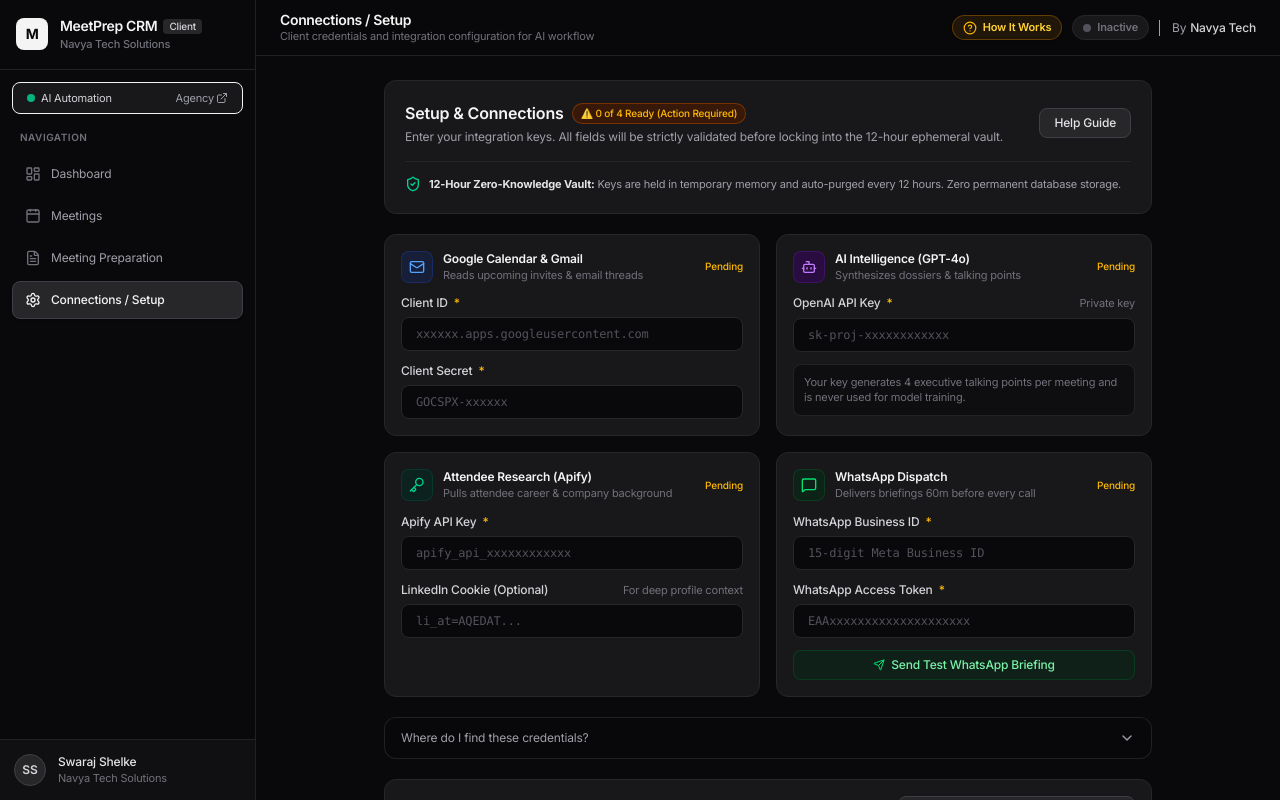
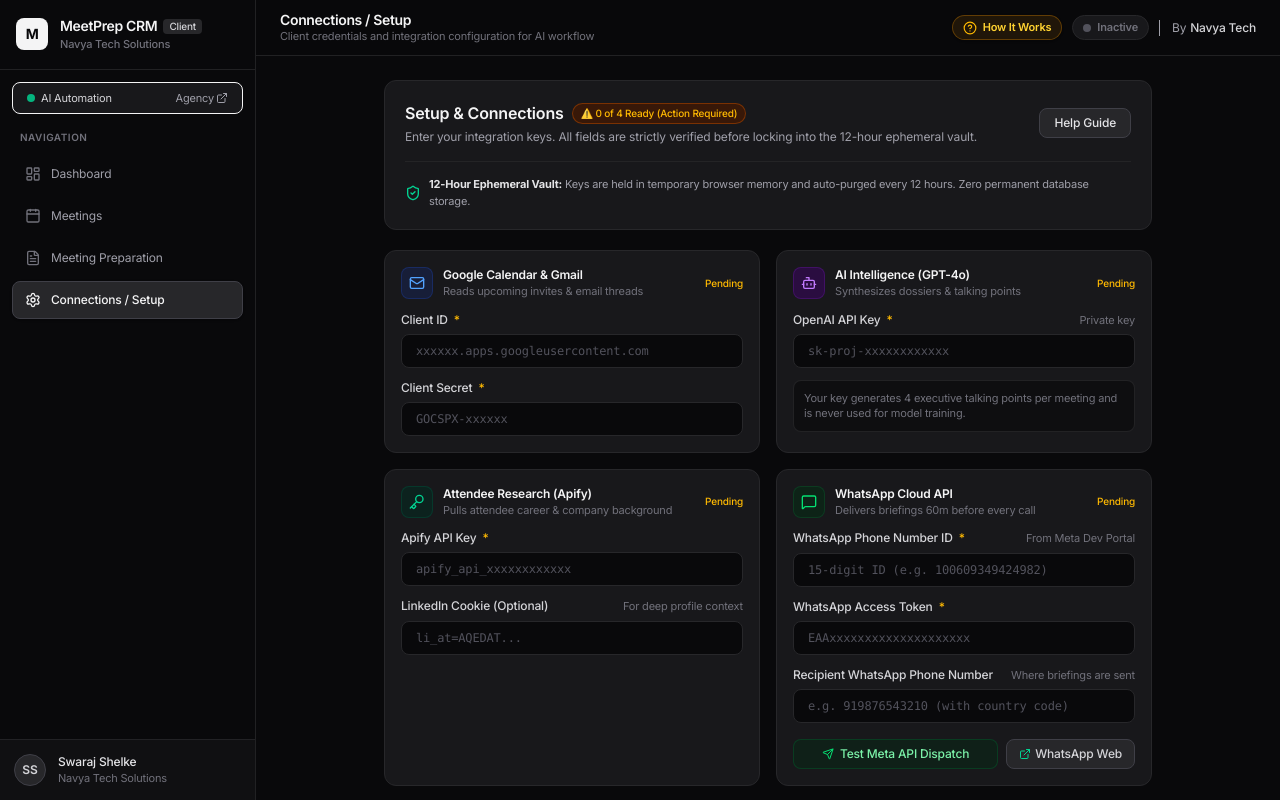
Before and after one commit to swarajshelke12/CRM_Nayva_tech, a React (Vite) app: page / in a window 1280 px wide. Both pictures are taken after a click on the button "Connections". Shown: the top 800 px of the page. Built offline with nearby package versions, Linux system fonts and the light colour scheme; no server answers.

Commit message:
Ponytail updates

```diff
--- a/src/components/views/ConnectionsView.tsx
+++ b/src/components/views/ConnectionsView.tsx
@@ -16,7 +16,8 @@
   RotateCcw,
   Send,
   ChevronDown,
-  ChevronUp
+  ChevronUp,
+  ExternalLink
 } from 'lucide-react';
 
 function formatRemainingTime(ms: number): string {
@@ -35,7 +36,8 @@
   | 'apifyApiKey'
   | 'linkedInCookie'
   | 'whatsAppBusinessId'
-  | 'whatsAppAccessToken';
+  | 'whatsAppAccessToken'
+  | 'whatsAppRecipientPhone';
 
 export type FieldErrors = Partial<Record<FieldKey, string>>;
 
@@ -72,9 +74,9 @@
       return undefined;
 
     case 'whatsAppBusinessId':
-      if (!val) return 'This field is remaining: Enter your Meta WhatsApp Business ID.';
-      if (!/^\d{10,20}$/.test(val)) {
-        return 'Invalid format: Must be a numeric Meta Business Account ID (10 to 20 digits).';
+      if (!val) return 'This field is remaining: Enter your Meta Phone Number ID.';
+      if (!/^\d{10,20}$/.test(val.replace(/\D/g, ''))) {
+        return 'Invalid format: Must be the 10-20 digit numeric Phone Number ID from Meta Dev Portal.';
       }
       return undefined;
 
@@ -82,6 +84,12 @@
       if (!val) return 'This field is remaining: Enter your WhatsApp Access Token.';
       if (!val.startsWith('EAA') || val.length < 25) {
         return 'Invalid format: Meta Access Token must start with "EAA..." (min 25 chars).';
+      }
+      return undefined;
+
+    case 'whatsAppRecipientPhone':
+      if (val && !/^\+?\d{8,16}$/.test(val.replace(/[\s()-]/g, ''))) {
+        return 'Invalid format: Must include country code (e.g. 919876543210 or +12345678900).';
       }
       return undefined;
 
@@ -129,6 +137,14 @@
       }
     }
   });
+
+  if (form.whatsAppRecipientPhone?.trim()) {
+    const err = validateSingleField('whatsAppRecipientPhone', form.whatsAppRecipientPhone);
+    if (err) {
+      errors.whatsAppRecipientPhone = err;
+      formatErrorCount++;
+    }
+  }
 
   if (form.linkedInCookie?.trim()) {
     const err = validateSingleField('linkedInCookie', form.linkedInCookie);
@@ -339,7 +355,7 @@
     const tokenErr = validateSingleField('whatsAppAccessToken', form.whatsAppAccessToken);
 
     if (bizErr || tokenErr) {
-      showToast('Please enter a valid WhatsApp Business ID and Access Token before testing.', 'error');
+      showToast('Please enter a valid WhatsApp Phone Number ID and Access Token before testing.', 'error');
       setErrors((prev) => ({
         ...prev,
         whatsAppBusinessId: bizErr,
@@ -349,8 +365,18 @@
       return;
     }
 
+    if (!form.whatsAppRecipientPhone?.trim()) {
+      showToast('Please enter your recipient WhatsApp phone number (with country code) below.', 'info');
+      setErrors((prev) => ({
+        ...prev,
+        whatsAppRecipientPhone: 'Enter recipient WhatsApp phone number (e.g. 919876543210).'
+      }));
+      setTouched((prev) => ({ ...prev, whatsAppRecipientPhone: true }));
+      return;
+    }
+
     setIsTestingWhatsApp(true);
-    await testWhatsAppAlert();
+    await testWhatsAppAlert(form.whatsAppRecipientPhone);
     setIsTestingWhatsApp(false);
   };
 
@@ -359,6 +385,15 @@
     setErrors({});
     setTouched({});
     setHasAttemptedSubmit(false);
+  };
+
+  const handleDirectWhatsAppTest = () => {
+    const text = `🚀 *MeetPrep CRM Direct WhatsApp Test*\n\nYour AI meeting preparation briefing portal is connected and ready.`;
+    const recipient = form.whatsAppRecipientPhone ? form.whatsAppRecipientPhone.replace(/\D/g, '') : '';
+    const url = recipient
+      ? `https://wa.me/${recipient}?text=${encodeURIComponent(text)}`
+      : `https://wa.me/?text=${encodeURIComponent(text)}`;
+    window.open(url, '_blank', 'noopener,noreferrer');
   };
 
   return (
@@ -386,7 +421,7 @@
               </span>
             </div>
             <p className="text-xs text-zinc-400">
-              Enter your integration keys. All fields will be strictly validated before locking into the 12-hour ephemeral vault.
+              Enter your integration keys. All fields are strictly verified before locking into the 12-hour ephemeral vault.
             </p>
           </div>
 
@@ -401,12 +436,12 @@
           </div>
         </div>
 
-        {/* 12-Hour Ephemeral Privacy Assurance */}
+        {/* 12-Hour Ephemeral Privacy Assurance Banner */}
         <div className="mt-4 pt-3.5 border-t border-zinc-800/80 flex flex-col sm:flex-row sm:items-center justify-between gap-2.5 text-[11px] text-zinc-400">
           <div className="flex items-center gap-2">
             <ShieldCheck className="w-4 h-4 text-emerald-400 flex-shrink-0" />
             <span>
-              <strong className="text-zinc-200">12-Hour Zero-Knowledge Vault:</strong> Keys are held in temporary memory and auto-purged every 12 hours. Zero permanent database storage.
+              <strong className="text-zinc-200">12-Hour Ephemeral Vault:</strong> Keys are held in temporary browser memory and auto-purged every 12 hours. Zero permanent database storage.
             </span>
           </div>
           {isConfigured && credentials.expiresAtTimestamp && (
@@ -554,7 +589,7 @@
                 <MessageSquare className="w-4 h-4" />
               </div>
               <div>
-                <h3 className="text-xs font-semibold text-zinc-100">WhatsApp Dispatch</h3>
+                <h3 className="text-xs font-semibold text-zinc-100">WhatsApp Cloud API</h3>
                 <p className="text-[11px] text-zinc-500">Delivers briefings 60m before every call</p>
               </div>
             </div>
@@ -570,13 +605,14 @@
           </div>
 
           <SimpleField
-            label="WhatsApp Business ID"
+            label="WhatsApp Phone Number ID"
             value={form.whatsAppBusinessId}
             onChange={(val) => setField('whatsAppBusinessId', val)}
             onBlur={() => handleBlur('whatsAppBusinessId')}
             error={errors.whatsAppBusinessId}
             isValid={isWhatsAppValid || (Boolean(form.whatsAppBusinessId.trim()) && !errors.whatsAppBusinessId && !validateSingleField('whatsAppBusinessId', form.whatsAppBusinessId))}
-            placeholder="15-digit Meta Business ID"
+            placeholder="15-digit ID (e.g. 100609349424982)"
+            hint="From Meta Dev Portal"
             isPassword={false}
           />
           <SimpleField
@@ -588,16 +624,40 @@
             isValid={isWhatsAppValid || (Boolean(form.whatsAppAccessToken.trim()) && !errors.whatsAppAccessToken && !validateSingleField('whatsAppAccessToken', form.whatsAppAccessToken))}
             placeholder="EAAxxxxxxxxxxxxxxxxxxxx"
           />
+          <SimpleField
+            label="Recipient WhatsApp Phone Number"
+            value={form.whatsAppRecipientPhone || ''}
+            onChange={(val) => setField('whatsAppRecipientPhone', val)}
+            onBlur={() => handleBlur('whatsAppRecipientPhone')}
+            error={errors.whatsAppRecipientPhone}
+            isValid={Boolean(form.whatsAppRecipientPhone?.trim()) && !errors.whatsAppRecipientPhone && !validateSingleField('whatsAppRecipientPhone', form.whatsAppRecipientPhone)}
+            placeholder="e.g. 919876543210 (with country code)"
+            hint="Where briefings are sent"
+            isPassword={false}
+            required={false}
+          />
 
+          <div className="flex items-center gap-2 pt-1">
             <button
               type="button"
               onClick={handleTestWhatsApp}
               disabled={isTestingWhatsApp}
-            className="w-full mt-2 py-1.5 px-3 rounded-lg bg-green-950/40 hover:bg-green-900/40 text-green-300 text-xs font-medium border border-green-800/40 transition-colors flex items-center justify-center gap-1.5 disabled:opacity-50"
+              className="flex-1 py-1.5 px-3 rounded-lg bg-green-950/40 hover:bg-green-900/40 text-green-300 text-xs font-medium border border-green-800/40 transition-colors flex items-center justify-center gap-1.5 disabled:opacity-50"
+              title="Test Meta Cloud API delivery to your WhatsApp"
             >
               <Send className="w-3 h-3 text-green-400" />
-            <span>{isTestingWhatsApp ? 'Dispatching Test Message...' : 'Send Test WhatsApp Briefing'}</span>
+              <span>{isTestingWhatsApp ? 'Dispatching...' : 'Test Meta API Dispatch'}</span>
             </button>
+            <button
+              type="button"
+              onClick={handleDirectWhatsAppTest}
+              className="py-1.5 px-3 rounded-lg bg-zinc-800 hover:bg-zinc-700 text-zinc-300 text-xs font-medium border border-zinc-700 transition-colors flex items-center justify-center gap-1"
+              title="Open test message in WhatsApp Web / App"
+            >
+              <ExternalLink className="w-3 h-3 text-emerald-400" />
+              <span>WhatsApp Web</span>
+            </button>
+          </div>
         </div>
       </div>
 
@@ -609,17 +669,21 @@
           className="w-full px-4 py-3 flex items-center justify-between text-xs text-zinc-400 hover:text-zinc-200 transition-colors"
         >
           <span className="flex items-center gap-2">
-            <span>Where do I find these credentials?</span>
+            <span>Where do I find these credentials in Meta &amp; Google?</span>
           </span>
           {showAdvancedHelp ? <ChevronUp className="w-4 h-4" /> : <ChevronDown className="w-4 h-4" />}
         </button>
 
         {showAdvancedHelp && (
           <div className="p-4 pt-1 border-t border-zinc-800 text-xs text-zinc-400 space-y-2.5 leading-relaxed bg-zinc-950/80">
-            <p>• <strong>Google:</strong> In Google Cloud Console → APIs &amp; Services → Credentials → OAuth 2.0 Client ID (Gmail &amp; Calendar enabled).</p>
-            <p>• <strong>OpenAI:</strong> From your OpenAI Dashboard (<span className="text-zinc-300">platform.openai.com</span>) under API Keys.</p>
-            <p>• <strong>Apify:</strong> From Apify Console → Settings → Integrations.</p>
-            <p>• <strong>WhatsApp:</strong> From Meta Business Manager → System Users → Generate Token with WhatsApp permissions.</p>
+            <p>• <strong>Google OAuth:</strong> Google Cloud Console → APIs &amp; Services → Credentials → OAuth 2.0 Client ID (Enable Calendar &amp; Gmail scopes).</p>
+            <p>• <strong>OpenAI:</strong> From your OpenAI Dashboard (<span className="text-zinc-300 font-mono">platform.openai.com</span>) under API Keys (starts with <span className="font-mono text-zinc-300">sk-</span>).</p>
+            <p>• <strong>Apify:</strong> From Apify Console (<span className="text-zinc-300 font-mono">console.apify.com</span>) → Settings → Integrations (starts with <span className="font-mono text-zinc-300">apify_api_</span>).</p>
+            <p>• <strong>Meta WhatsApp Cloud API:</strong> Go to <span className="text-zinc-300 font-mono">developers.facebook.com</span> → Your App → <strong>WhatsApp → API Setup</strong>:
+              <br /><span className="text-zinc-300">1.</span> Copy the 15-digit <strong>Phone number ID</strong> (e.g. <span className="font-mono text-zinc-300">100609349424982</span>).
+              <br /><span className="text-zinc-300">2.</span> Copy the <strong>Temporary access token</strong> (or permanent System User token).
+              <br /><span className="text-zinc-300">3.</span> Under Step 2 ("To"), add your personal WhatsApp number to Meta's authorized test list if using developer sandbox mode.
+            </p>
           </div>
         )}
       </div>
@@ -628,7 +692,7 @@
       <div className="bg-zinc-900 border border-zinc-800 rounded-xl p-4 flex flex-col sm:flex-row items-stretch sm:items-center justify-between gap-3">
         <div className="flex items-center gap-2 text-xs text-zinc-400">
           <Clock className="w-4 h-4 text-emerald-400 flex-shrink-0" />
-          <span>Timeline: <strong>12-Hour Production Vault</strong></span>
+          <span>Timeline: <strong>12-Hour Production Ephemeral Vault</strong></span>
         </div>
 
         <div className="flex items-center gap-2.5 justify-end">
@@ -636,11 +700,11 @@
             <button
               type="button"
               onClick={handleReset}
-              className="px-3 py-2 rounded-lg bg-zinc-800 hover:bg-zinc-700 text-zinc-300 text-xs font-medium border border-zinc-700 transition-colors flex items-center gap-1.5"
-              title="Clear credentials to re-enter"
+              className="px-3 py-2 rounded-lg bg-red-950/40 hover:bg-red-900/40 text-red-300 text-xs font-medium border border-red-800/40 transition-colors flex items-center gap-1.5"
+              title="Purge all credentials immediately from temporary memory"
             >
               <RotateCcw className="w-3.5 h-3.5" />
-              <span>Reset</span>
+              <span>Purge &amp; Reset</span>
             </button>
           )}
 
--- a/src/components/views/MeetingPrepView.tsx
+++ b/src/components/views/MeetingPrepView.tsx
@@ -31,19 +31,43 @@
 );
 
 export const MeetingPrepView: React.FC = () => {
-  const { meetings, selectedMeetingId, setSelectedMeetingId, setCurrentScreen, showToast } = useApp();
+  const { meetings, selectedMeetingId, setSelectedMeetingId, setCurrentScreen, showToast, credentials, testWhatsAppAlert } = useApp();
   const [copied, setCopied] = useState(false);
   const [isSendingWhatsApp, setIsSendingWhatsApp] = useState(false);
 
   const currentMeeting = meetings.find(m => m.id === selectedMeetingId) ?? meetings[0];
   const brief = currentMeeting?.brief;
 
+  const formatBriefForWhatsApp = () => {
+    if (!brief || !currentMeeting) return '';
+    return `🎯 *Executive Meeting Brief: ${currentMeeting.attendeeName}*\n🏢 *Company:* ${currentMeeting.attendeeCompany} (${currentMeeting.attendeeRole})\n⏰ *Time:* ${currentMeeting.date} at ${currentMeeting.time}\n\n📌 *Objective & Overview:*\n${brief.summary}\n\n📧 *Email Context:*\n${brief.emailSummary}\n\n💼 *LinkedIn Insights:*\n${brief.linkedinInsights}\n\n💡 *Talking Points:*\n${brief.talkingPoints.map((tp, i) => `${i + 1}. ${tp}`).join('\n')}\n\n— _MeetPrep CRM by Navya Tech Solutions_`;
+  };
+
   const handleSendToWhatsApp = async () => {
     if (!brief || !currentMeeting) return;
+    const formattedText = formatBriefForWhatsApp();
+
+    if (!credentials.whatsAppBusinessId || !credentials.whatsAppAccessToken) {
+      // Direct WhatsApp share fallback if API credentials not set
+      const url = `https://wa.me/?text=${encodeURIComponent(formattedText)}`;
+      window.open(url, '_blank', 'noopener,noreferrer');
+      showToast('Opened briefing in WhatsApp Web / App', 'info');
+      return;
+    }
+
     setIsSendingWhatsApp(true);
-    await new Promise(r => setTimeout(r, 600));
+    await testWhatsAppAlert(credentials.whatsAppRecipientPhone, formattedText);
     setIsSendingWhatsApp(false);
-    showToast(`✓ Briefing for ${currentMeeting.attendeeName} dispatched to WhatsApp!`, 'success');
+  };
+
+  const handleOpenDirectWhatsApp = () => {
+    if (!brief || !currentMeeting) return;
+    const formattedText = formatBriefForWhatsApp();
+    const recipient = credentials.whatsAppRecipientPhone ? credentials.whatsAppRecipientPhone.replace(/\D/g, '') : '';
+    const url = recipient
+      ? `https://wa.me/${recipient}?text=${encodeURIComponent(formattedText)}`
+      : `https://wa.me/?text=${encodeURIComponent(formattedText)}`;
+    window.open(url, '_blank', 'noopener,noreferrer');
   };
 
   const handleCopy = () => {
@@ -193,24 +217,33 @@
                 {currentMeeting.platform}
               </span>
               {brief && (
-                <>
+                <div className="flex items-center gap-1.5 flex-wrap justify-end">
                   <button
                     onClick={handleSendToWhatsApp}
                     disabled={isSendingWhatsApp}
                     className="px-2.5 py-1 rounded bg-green-950/60 hover:bg-green-900/60 text-green-300 text-xs font-medium border border-green-800/60 transition-colors flex items-center gap-1.5 disabled:opacity-50"
-                    title="Push this brief directly to your WhatsApp"
+                    title="Push this brief directly via Meta WhatsApp API"
                   >
                     <MessageSquare className="w-3 h-3 text-green-400" />
-                    <span>{isSendingWhatsApp ? 'Sending...' : 'Send to WhatsApp'}</span>
+                    <span>{isSendingWhatsApp ? 'Dispatching...' : 'Send to WhatsApp'}</span>
+                  </button>
+                  <button
+                    onClick={handleOpenDirectWhatsApp}
+                    className="px-2.5 py-1 rounded bg-zinc-800 hover:bg-zinc-700 text-zinc-300 text-xs font-medium border border-zinc-700 transition-colors flex items-center gap-1"
+                    title="Open directly in WhatsApp Web or Mobile App"
+                  >
+                    <ExternalLink className="w-3 h-3 text-emerald-400" />
+                    <span>Open in Web</span>
                   </button>
                   <button
                     onClick={handleCopy}
                     className="px-2.5 py-1 rounded bg-zinc-800 hover:bg-zinc-700 text-zinc-300 text-xs font-medium border border-zinc-700 transition-colors flex items-center gap-1"
+                    title="Copy full executive dossier to clipboard"
                   >
                     {copied ? <Check className="w-3 h-3 text-emerald-400" /> : <Copy className="w-3 h-3" />}
-                    <span>{copied ? 'Copied' : 'Copy Brief'}</span>
+                    <span>{copied ? 'Copied' : 'Copy'}</span>
                   </button>
-                </>
+                </div>
               )}
             </div>
           </div>
--- a/src/context/AppContext.tsx
+++ b/src/context/AppContext.tsx
@@ -70,7 +70,7 @@
   dismissCompletedSetupNotice: () => void;
   isSyncing: boolean;
   syncCalendar: () => Promise<void>;
-  testWhatsAppAlert: () => Promise<WebhookResponse>;
+  testWhatsAppAlert: (recipientPhoneOverride?: string, messageOverride?: string) => Promise<WebhookResponse>;
   toast: ToastNotification | null;
   showToast: (message: string, type?: 'success' | 'info' | 'error') => void;
   dismissToast: () => void;
@@ -203,10 +203,16 @@
     showToast(result.message, result.success ? 'success' : 'info');
   };
 
-  const testWhatsAppAlert = async (): Promise<WebhookResponse> => {
+  const testWhatsAppAlert = async (
+    recipientPhoneOverride?: string,
+    messageOverride?: string
+  ): Promise<WebhookResponse> => {
+    const phone = recipientPhoneOverride || credentials.whatsAppRecipientPhone;
     const res = await sendTestWhatsAppDispatch(
       credentials.whatsAppBusinessId,
-      credentials.whatsAppAccessToken
+      credentials.whatsAppAccessToken,
+      phone,
+      messageOverride
     );
     showToast(res.message, res.success ? 'success' : 'error');
     return res;
--- a/src/data/mockData.ts
+++ b/src/data/mockData.ts
@@ -17,6 +17,7 @@
   linkedInCookie: '',
   whatsAppBusinessId: '',
   whatsAppAccessToken: '',
+  whatsAppRecipientPhone: '',
   status: 'Not Configured',
 };
 
--- a/src/services/webhookService.ts
+++ b/src/services/webhookService.ts
@@ -59,20 +59,37 @@
 }
 
 /**
- * Triggers an instant WhatsApp test dispatch via Meta Business Cloud API.
+ * Triggers an instant WhatsApp test dispatch via Meta Business Cloud API or n8n webhook.
  */
-export async function sendTestWhatsAppDispatch(businessId: string, accessToken: string): Promise<WebhookResponse> {
+export async function sendTestWhatsAppDispatch(
+  phoneNumberId: string,
+  accessToken: string,
+  recipientPhone?: string,
+  messageText?: string
+): Promise<WebhookResponse> {
   const timestamp = new Date().toISOString();
+  const cleanPhoneId = phoneNumberId ? phoneNumberId.replace(/\D/g, '') : '';
+  const cleanRecipient = recipientPhone ? recipientPhone.replace(/\D/g, '') : '';
+  const token = accessToken?.trim() || '';
 
-  if (!WEBHOOK_URL) {
-    await new Promise((res) => setTimeout(res, 800));
+  if (!cleanPhoneId) {
     return {
-      success: true,
-      message: 'Test briefing dispatched to your WhatsApp!',
+      success: false,
+      message: 'WhatsApp Phone Number ID is missing (enter 15-digit ID from Meta Dev Portal).',
       timestamp
     };
   }
 
+  if (!token) {
+    return {
+      success: false,
+      message: 'WhatsApp Access Token is missing (starts with EAA...).',
+      timestamp
+    };
+  }
+
+  // If n8n webhook URL is provided in .env, dispatch via n8n automation engine
+  if (WEBHOOK_URL) {
     try {
       const response = await fetch(WEBHOOK_URL, {
         method: 'POST',
@@ -82,25 +99,96 @@
         },
         body: JSON.stringify({
           event: 'test_whatsapp_dispatch',
-        businessId,
-        accessToken,
+          phoneNumberId: cleanPhoneId,
+          accessToken: token,
+          recipientPhone: cleanRecipient,
+          message: messageText || '🚀 MeetPrep CRM Test Dispatch: AI Meeting Prep WhatsApp pipeline is active!',
           timestamp,
         })
       });
 
       if (!response.ok) {
-      throw new Error(`Meta Cloud API responded with status ${response.status}`);
+        const errJson = await response.json().catch(() => ({}));
+        throw new Error(errJson?.message || `n8n webhook responded with status ${response.status}`);
       }
 
       return {
         success: true,
-      message: 'Test message delivered to WhatsApp via Meta Cloud API.',
+        message: cleanRecipient
+          ? `✓ Briefing dispatched to +${cleanRecipient} via n8n automation engine!`
+          : '✓ Test briefing dispatched via n8n automation engine!',
         timestamp
       };
     } catch (err: any) {
       return {
         success: false,
-      message: `Dispatch error: ${err?.message || 'Check your WhatsApp Access Token'}`,
+        message: `n8n Webhook Error: ${err?.message || 'Failed to dispatch via webhook.'}`,
+        timestamp
+      };
+    }
+  }
+
+  // Direct Meta WhatsApp Cloud API call
+  try {
+    if (!cleanRecipient) {
+      return {
+        success: false,
+        message: 'Recipient WhatsApp phone number is required (e.g. 919876543210 with country code).',
+        timestamp
+      };
+    }
+
+    const payload = {
+      messaging_product: 'whatsapp',
+      recipient_type: 'individual',
+      to: cleanRecipient,
+      type: 'text',
+      text: {
+        body: messageText || '🚀 *MeetPrep CRM Intelligence Briefing*\n\nYour AI-powered executive meeting preparation pipeline is verified and connected to WhatsApp Cloud API.'
+      }
+    };
+
+    const response = await fetch(`https://graph.facebook.com/v21.0/${cleanPhoneId}/messages`, {
+      method: 'POST',
+      headers: {
+        'Authorization': `Bearer ${token}`,
+        'Content-Type': 'application/json',
+      },
+      body: JSON.stringify(payload)
+    });
+
+    const result = await response.json().catch(() => null);
+
+    if (!response.ok || result?.error) {
+      const metaErr = result?.error;
+      let errorDetail = metaErr?.message || `Meta Cloud API responded with status ${response.status}`;
+
+      if (metaErr?.code === 190) {
+        errorDetail = 'Meta Access Token has expired or is invalid. Please generate a new token in Meta Business Manager.';
+      } else if (metaErr?.code === 100) {
+        errorDetail = `Invalid Phone Number ID (${cleanPhoneId}). In Meta Developers, copy the "Phone number ID" under WhatsApp > API Setup.`;
+      } else if (metaErr?.code === 131030) {
+        errorDetail = `Recipient +${cleanRecipient} has not been added to Meta Test Numbers. In Meta Dev Portal, add this phone under "To" test recipients.`;
+      } else if (metaErr?.error_data?.details) {
+        errorDetail = `${metaErr.message} — ${metaErr.error_data.details}`;
+      }
+
+      return {
+        success: false,
+        message: `Meta API: ${errorDetail}`,
+        timestamp
+      };
+    }
+
+    return {
+      success: true,
+      message: `✓ Briefing successfully delivered to WhatsApp (+${cleanRecipient}) via Meta Cloud API!`,
+      timestamp
+    };
+  } catch (err: any) {
+    return {
+      success: false,
+      message: `WhatsApp Dispatch Error: ${err?.message || 'Check your internet connection.'}`,
       timestamp
     };
   }
--- a/src/types/index.ts
+++ b/src/types/index.ts
@@ -51,8 +51,9 @@
   linkedInCookie?: string;      // li_at session cookie from browser DevTools for Apify scraper
 
   // ── WhatsApp Business Cloud ────────────────────────────────────────────────
-  whatsAppBusinessId: string;   // Meta Business Account ID
+  whatsAppBusinessId: string;   // Meta WhatsApp Phone Number ID (or Business Account ID)
   whatsAppAccessToken: string;  // Permanent / long-lived access token from Meta
+  whatsAppRecipientPhone?: string; // Recipient WhatsApp phone number with country code (e.g. +919876543210)
 
   // ── Status & Security Metadata ─────────────────────────────────────────────
   status: 'Not Configured' | 'Submitted' | 'Configured' | 'Locked & Expired';
```
Also changed, not shown: 1 other file (tests, documents, lock files or other folders). Lines whose indentation alone changed are shown as unchanged.
